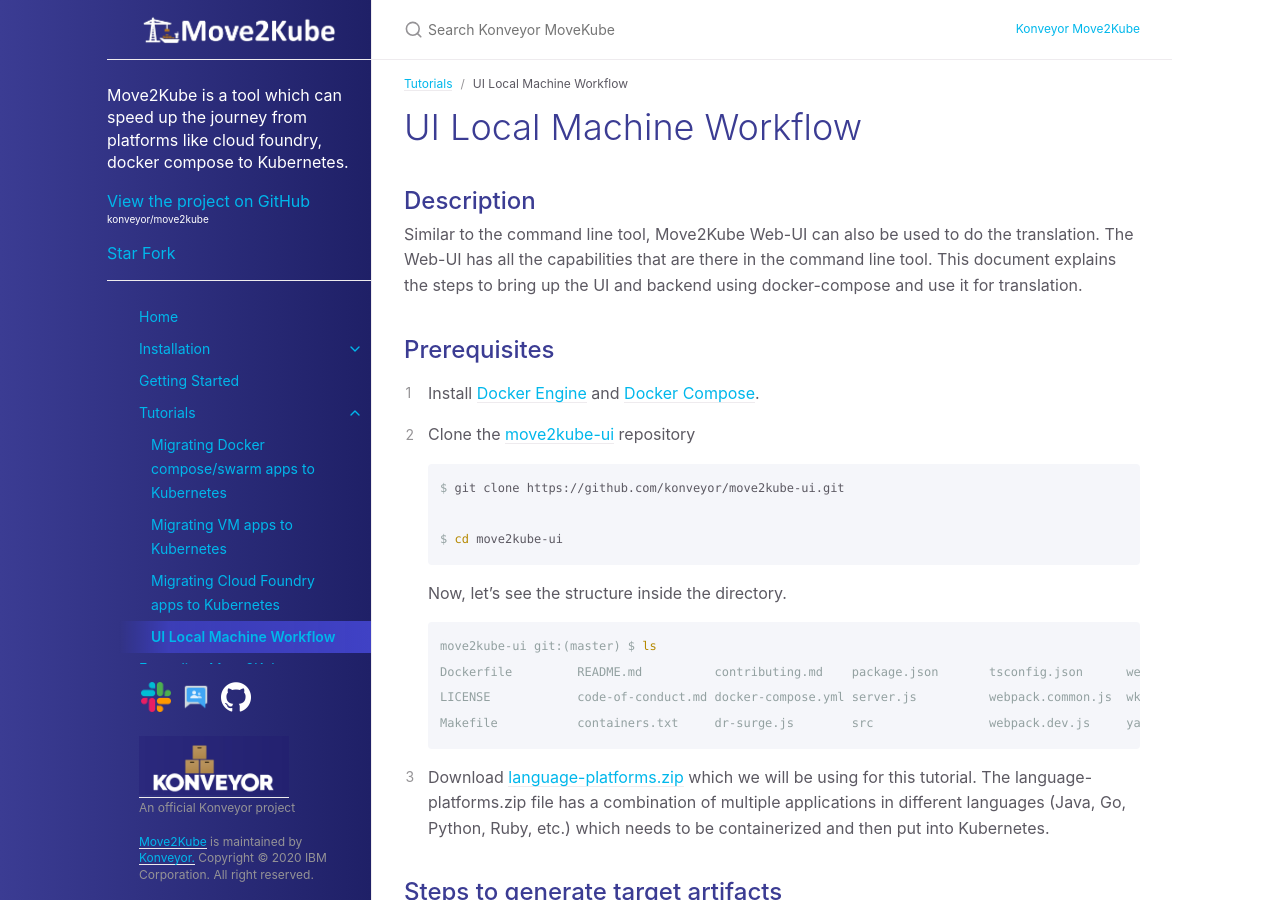
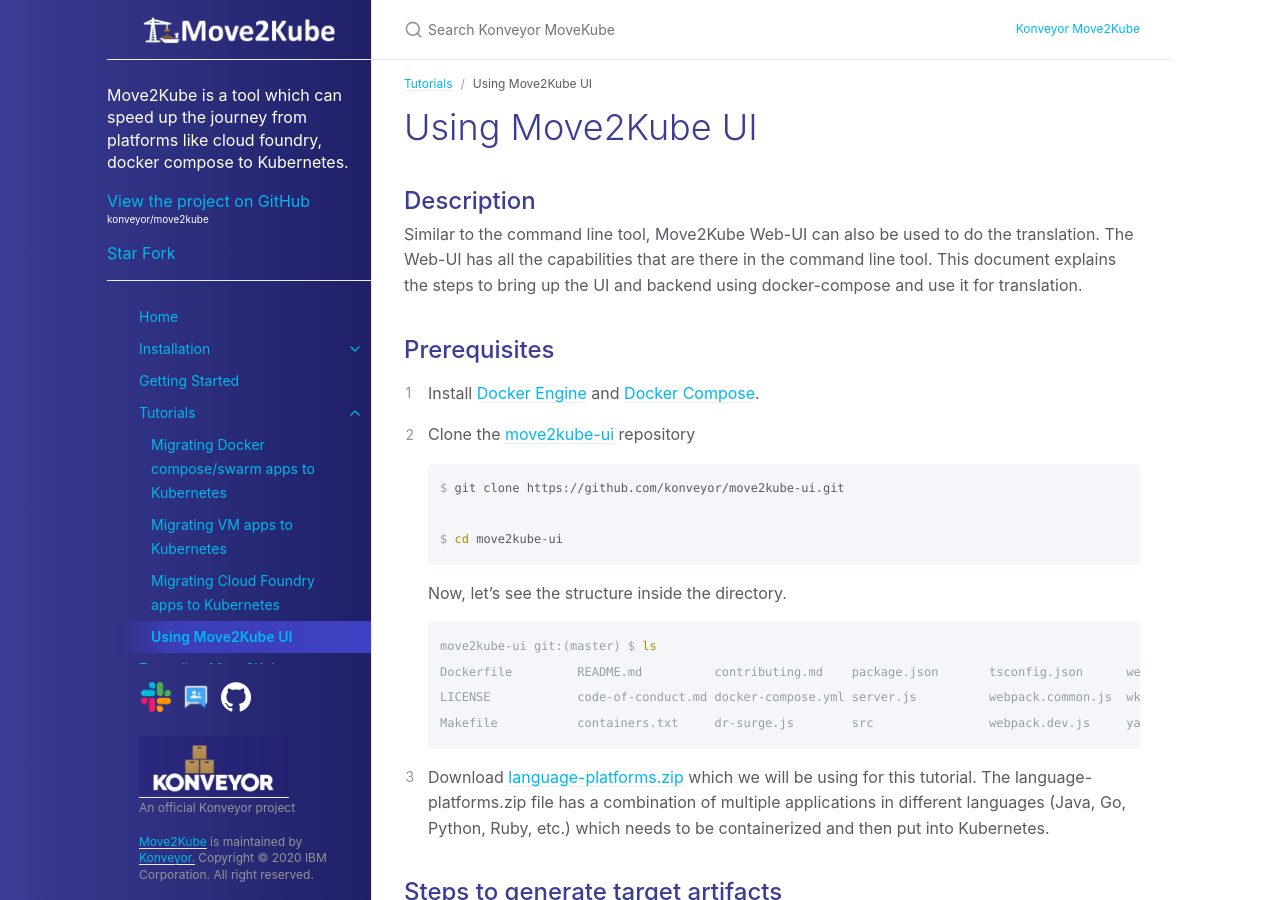
Before and after one commit to konveyor/move2kube, a Jekyll site: the page built from docs/tutorials/ui-local-workflow.md, in a window 1280 px wide and 900 px high. Built offline with Jekyll 4.4.1, drawn with Linux system fonts in a browser that asks for light colours.

Commit message:
Rename the UI tutorial
Signed-off-by: Akash Nayak <akash19nayak@gmail.com>

```diff
--- a/docs/tutorials/ui-local-workflow.md
+++ b/docs/tutorials/ui-local-workflow.md
@@ -1,12 +1,12 @@
 ---
 layout: default
-title: "UI Local Machine Workflow"
-permalink: /tutorials/ui-local-workflow/
+title: "Using Move2Kube UI"
+permalink: /tutorials/move2kube-ui/
 parent: Tutorials
 nav_order: 4
 ---
 
-# UI Local Machine Workflow
+# Using Move2Kube UI
 
 ## Description
 
```
